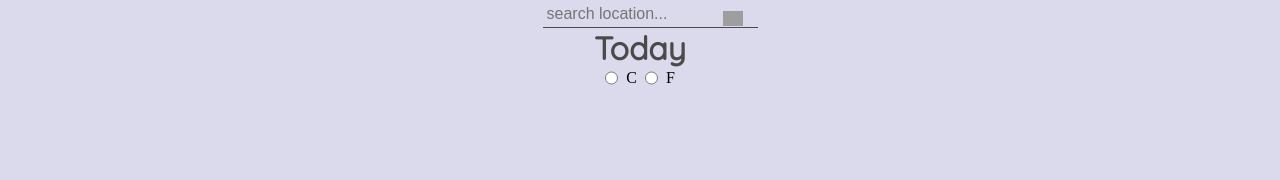
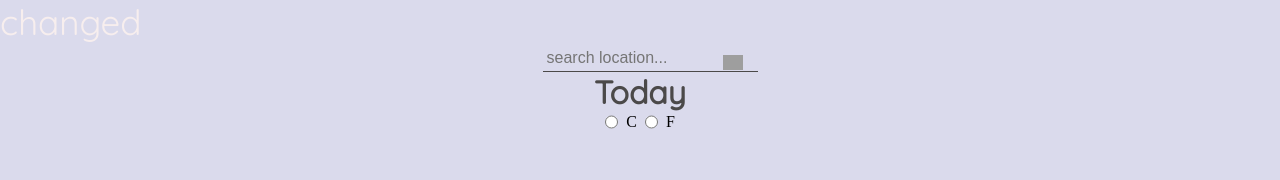
Before and after one commit to agatumm420/weather-api, a website built with webpack: page dist/index.html in a window 1280 px wide. Shown: the top 180 px of the page. Built offline with nearby package versions, Linux system fonts and the light colour scheme; grey boxes are pictures that could not be loaded.

Commit message:
Update index.html

```diff
--- a/dist/index.html
+++ b/dist/index.html
@@ -9,6 +9,7 @@
 
   </head>
   <body>
+    <p> changed</p>
     <div class="big-box">
         <div class="form">
             <input type="search" id="search-bar" placeholder="search location...">
```
